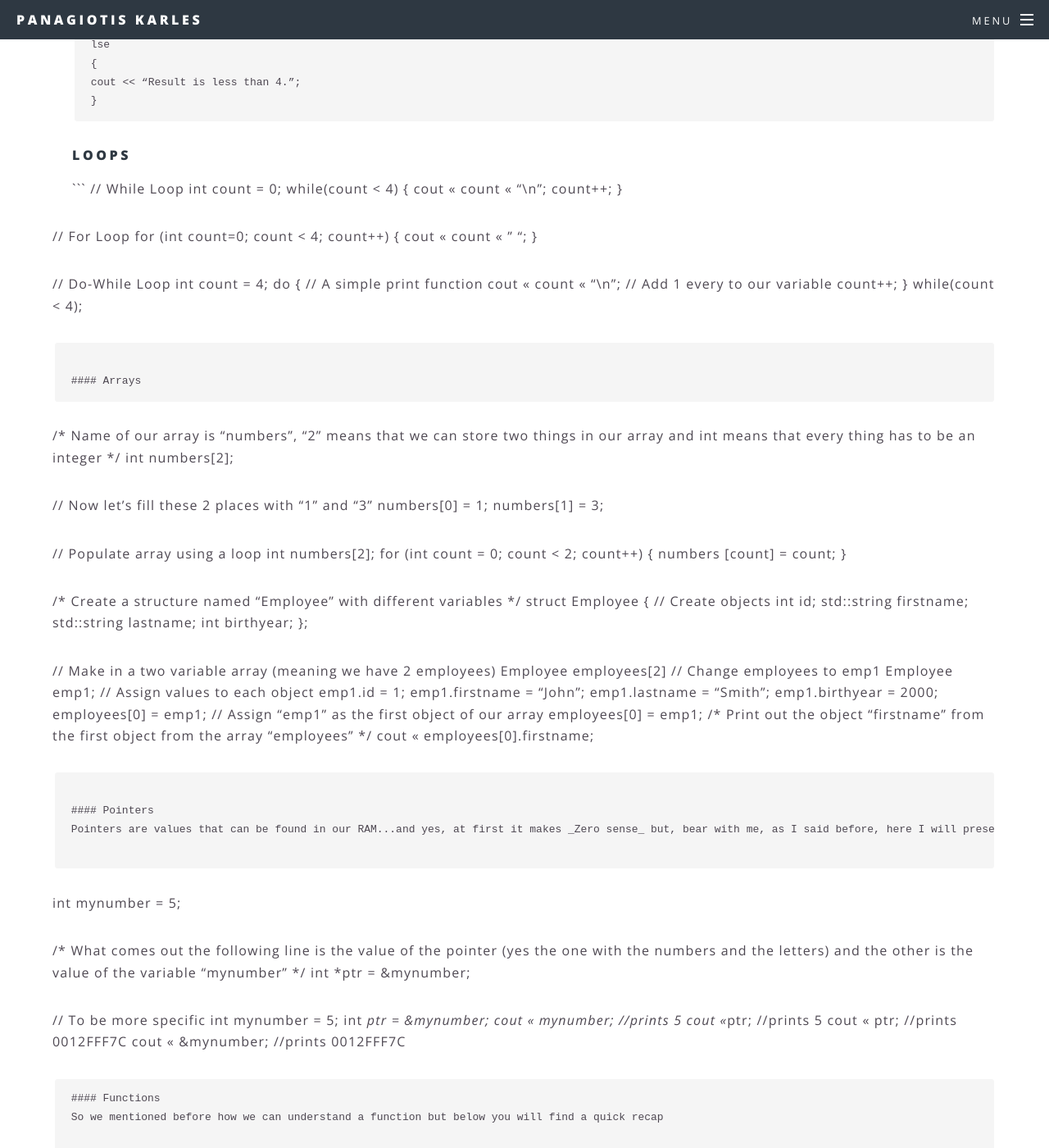
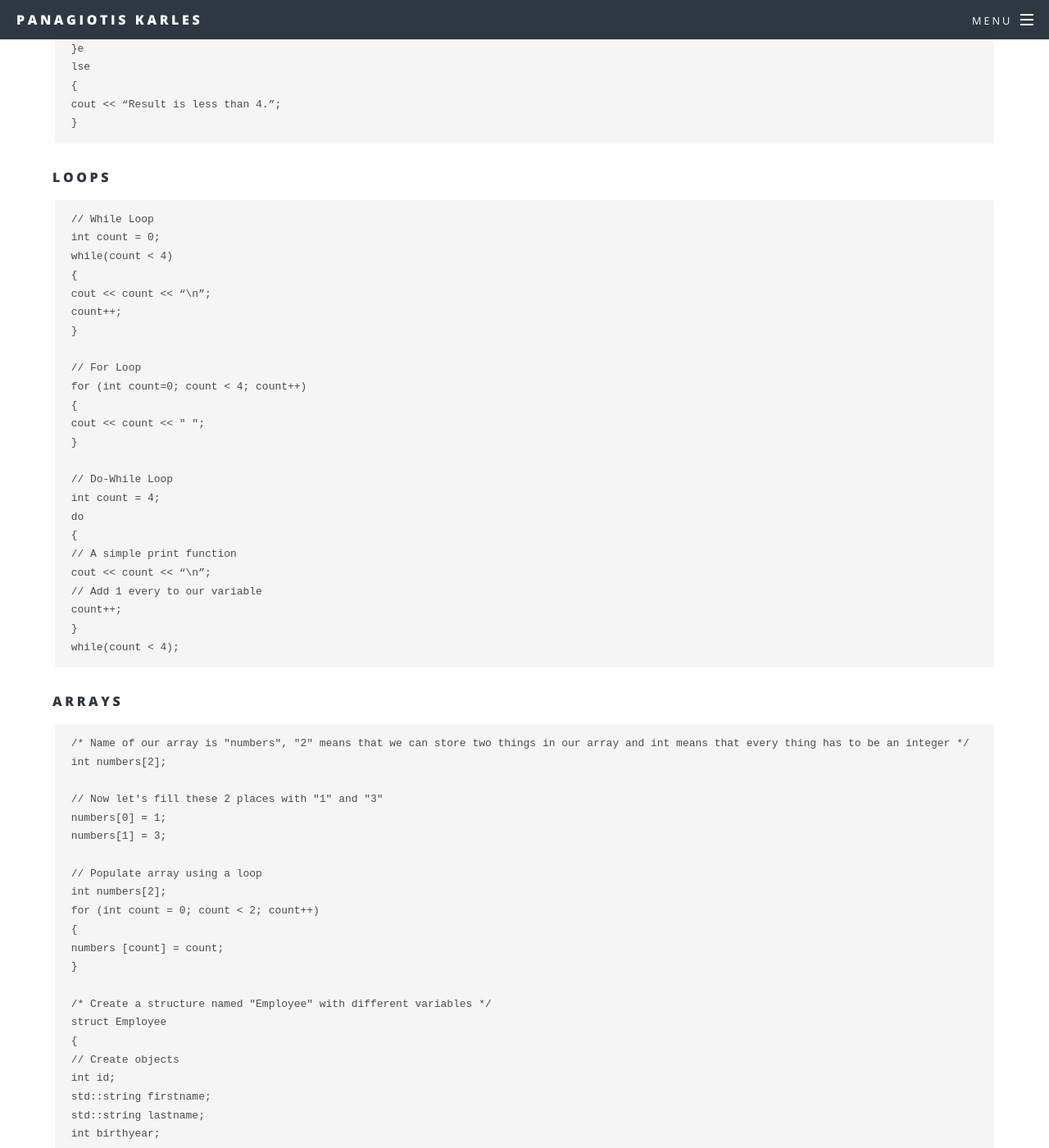
Before and after one commit to KarlesP/karlesp.github.io, a Jekyll site: the page built from languages/c_plusplus_intro.md, in a window 1280 px wide and 1400 px high, scrolled down 2209 px. Shown: the whole window at 82% size. Built offline with Jekyll 4.4.1, drawn with Linux system fonts in a browser that asks for light colours; some of the changed text lies outside the part shown.

````diff
--- a/languages/c_plusplus_intro.md
+++ b/languages/c_plusplus_intro.md
@@ -51,7 +51,7 @@ std::cout << "Your name is " << fullname ;
 return 0;
 }
 ```
-+ Simple Calculation
+#### Simple Calculation
 ```
 /* Keep in mind that we are declaring the data-type of the variable */
 int num1 = 5;
@@ -59,8 +59,8 @@ int num2 = 6;
 int num3 = num1 * num2;
 ```
 
+#### Conditionals
 
-+ Conditionals
 ```
 int num1 = 5;
 int num2 = 6;
@@ -78,7 +78,9 @@ lse
 cout << “Result is less than 4.”;
 }
 ```
+
 #### Loops
+
 ```
 // While Loop
 int count = 0;
@@ -107,6 +109,7 @@ while(count < 4);
 ```
 
 #### Arrays
+
 ```
 /* Name of our array is "numbers", "2" means that we can store two things in our array and int means that every thing has to be an integer */
 int numbers[2];
@@ -182,7 +185,6 @@ cout << int1 + int2; // calculation and then print the result
 }
 ```
 
-
 ## Reading material
 [Basic Tutorials from the officiacl C++](http://www.cplusplus.com/doc/tutorial/)
 [Pointers](http://www.cplusplus.com/doc/tutorial/pointers/)
````
